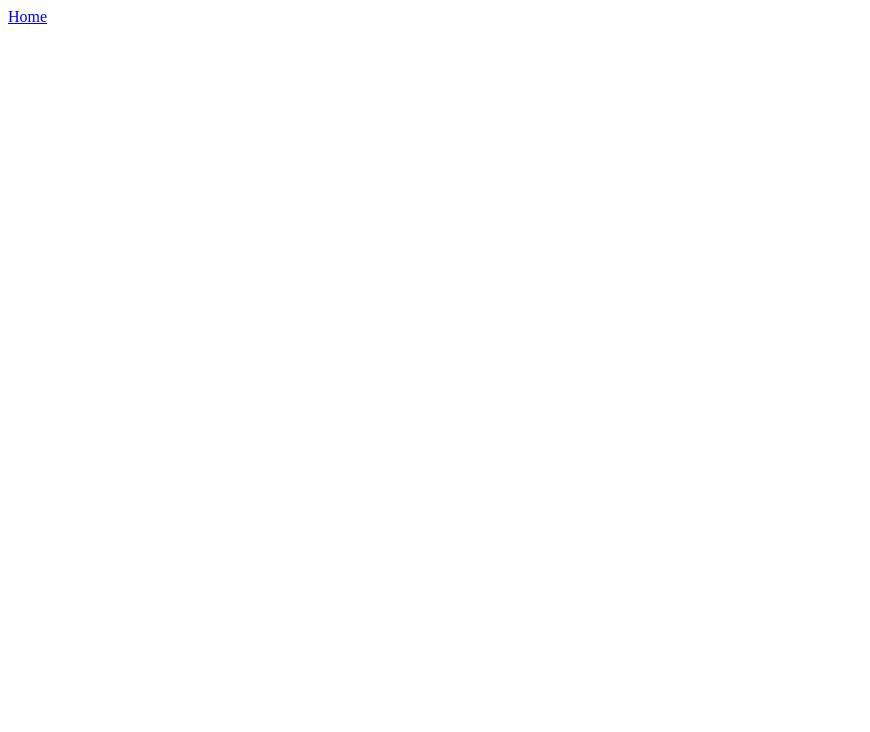
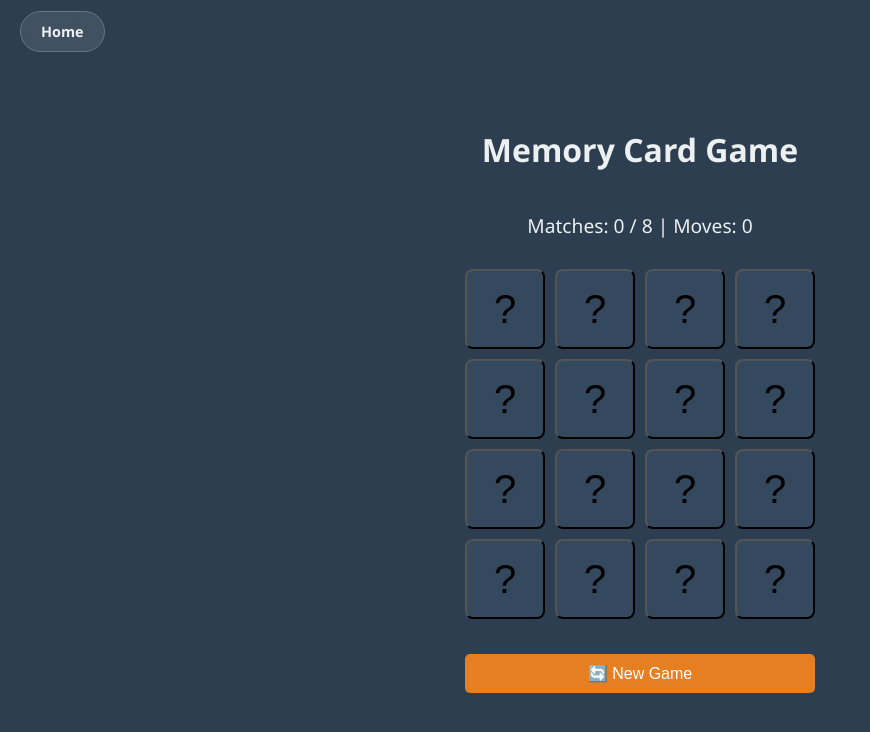
Before and after one commit to kaminimangal/small_js_projects, a website built with Vite: page 07_Memory Card Game/index.html in a window 1280 px wide. Shown: the whole page, without its empty margins (0-870 px from the left). Built offline with nearby package versions, Linux system fonts and the light colour scheme.

Commit message:
Write logic and complete Memory Card Game

```diff
--- a/07_Memory Card Game/index.html
+++ b/07_Memory Card Game/index.html
@@ -12,7 +12,16 @@
       <a href="/" aria-current="page">Home</a>
     </nav>
     <main class="container">
+      <h1>Memory Card Game</h1>
 
+      <div class="resultDisplay">
+        Matches: <span id="matches">0 / 8</span> |
+        Moves: <span id="moves">0</span>
+      </div>
+
+      <div id="gameBoard"></div>
+
+      <button id="reset">🔄 New Game</button>
     </main>
     <script type="module" src="script.js"></script>
   </body>
--- a/07_Memory Card Game/script.js
+++ b/07_Memory Card Game/script.js
@@ -0,0 +1,109 @@
+const emojis = ['🐱', '🐱', '🐶', '🐶', '🦆', '🦆', '🐸', '🐸', '🦁', '🦁', '🐷', '🐷', '🐵', '🐵', '🦄', '🦄'];
+
+const matches = document.querySelector('#matches')
+const moves = document.getElementById('moves')
+
+const gameBoard = document.getElementById('gameBoard');
+const resetBtn = document.getElementById('reset');
+
+let numMoves = 0;
+let numMatches = 0;
+
+let flippedCards = [];
+
+// ... variables ...
+
+const initGame = () => {
+    // 1. Reset Variables
+    numMoves = 0;
+    numMatches = 0;
+    flippedCards = []; // Safety clear
+
+    // 2. Reset UI Text
+    moves.textContent = numMoves;
+    matches.textContent = `${numMatches} / 8`;
+
+    // 3. Clear Board
+    gameBoard.innerHTML = ''; // 1. CLEAR the board first!
+
+    let myArray = [...emojis];
+    myArray.sort(() => Math.random() - 0.5);
+
+    myArray.forEach((emo) => {
+        const btn = document.createElement('button');
+        btn.classList.add('card'); // Add the CSS class for styling!
+        btn.textContent = '?';
+        btn.dataset.secretName = emo; // Store the secret
+
+        // FIX: Add the listener RIGHT HERE
+        btn.addEventListener('click', flipCard);
+
+        gameBoard.appendChild(btn);
+    });
+};
+
+// Update flipCard to read the secret
+const flipCard = (e) => {
+    const clickedBtn = e.target;
+
+    // GUARD 1: If we are already checking 2 cards, ignore clicks (stop the user)
+    if (flippedCards.length === 2) return;
+
+    // GUARD 2: If the card is already flipped (prevent double-clicking same card)
+    if (clickedBtn.classList.contains('flipped')) return;
+
+    // VISUAL: Change the text to show the emoji
+    clickedBtn.textContent = clickedBtn.dataset.secretName;
+    clickedBtn.classList.add('flipped');
+
+    flippedCards.push(clickedBtn);
+
+    if(flippedCards.length === 2){
+        checkMatch();
+    }
+};
+
+const checkMatch = () => {
+    const [cardOne, cardTwo] = flippedCards;
+
+    // Increment Moves
+    numMoves++;
+    moves.textContent = numMoves;
+
+    if(cardOne.dataset.secretName === cardTwo.dataset.secretName){
+        // MATCH!
+        // Add a 'matched' class so they stay green/visible
+        cardOne.classList.add('matched');
+        cardTwo.classList.add('matched');
+
+        // Reset the array immediately so user can click next pair
+        flippedCards = [];
+
+        // Increment Score
+        numMatches++;
+        matches.textContent = `${numMatches} / 8`;
+
+        // Check Win Condition
+        if (numMatches === 8) {
+            setTimeout(() => alert(`You won in ${numMoves} moves!`), 500);
+        }
+
+    } else {
+        // NO MATCH!
+        // Wait 1 second so user can see the cards
+        setTimeout(() => {
+            cardOne.textContent = '?';
+            cardTwo.textContent = '?';
+            cardOne.classList.remove('flipped');
+            cardTwo.classList.remove('flipped');
+
+            // Reset array AFTER the timeout
+            flippedCards = [];
+        }, 1000);
+    }
+}
+
+resetBtn.addEventListener('click', initGame);
+
+// Call it once to start the game
+initGame();
--- a/07_Memory Card Game/style.css
+++ b/07_Memory Card Game/style.css
@@ -0,0 +1,112 @@
+:root {
+    --bg-color: #2c3e50;
+    --card-back: #34495e;
+    --card-matched: #2ecc71; /* Green */
+    --text-color: #ecf0f1;
+  }
+
+  body {
+    background-color: var(--bg-color);
+    color: var(--text-color);
+    font-family: 'Segoe UI', sans-serif;
+    display: flex;
+    justify-content: center;
+    align-items: center;
+    min-height: 100vh;
+    margin: 0;
+  }
+
+  .container {
+    text-align: center;
+    display: flex;
+    flex-direction: column;
+    gap: 20px;
+  }
+
+  /* THE GAME GRID */
+  #gameBoard {
+    display: grid;
+    /* This creates 4 columns, each 80px wide */
+    grid-template-columns: repeat(4, 80px);
+    gap: 10px;
+    margin: 0 auto; /* Centers the grid */
+  }
+
+  /* THE CARDS (Generated by JS later) */
+  .card {
+    width: 80px;
+    height: 80px;
+    background-color: var(--card-back);
+    border-radius: 8px;
+    cursor: pointer;
+    font-size: 2.5rem;
+    display: flex;
+    justify-content: center;
+    align-items: center;
+    transition: transform 0.3s, background-color 0.3s;
+    user-select: none; /* Prevents highlighting text */
+  }
+
+  .card:hover {
+    transform: scale(1.05);
+    background-color: #46637f;
+  }
+
+  /* State: Card is Flipped or Matched */
+  .card.flipped, .card.matched {
+    background-color: #fff;
+    color: #333;
+    transform: rotateY(180deg); /* Cool flip effect */
+  }
+
+  .card.matched {
+    background-color: var(--card-matched);
+    color: white;
+    border: 2px solid #27ae60;
+  }
+
+  /* Stats and Reset Button */
+  .resultDisplay {
+    font-size: 1.2rem;
+    margin-bottom: 10px;
+  }
+
+  #reset {
+    padding: 10px 20px;
+    font-size: 1rem;
+    background-color: #e67e22;
+    color: white;
+    border: none;
+    border-radius: 5px;
+    cursor: pointer;
+    margin-top: 15px;
+  }
+  #reset:hover { background-color: #d35400; }
+
+  /* --- NAVIGATION --- */
+nav {
+    position: absolute;
+    top: 20px;
+    left: 20px;
+    z-index: 10; /* Ensures it stays on top of cards */
+  }
+
+  nav a {
+    text-decoration: none;
+    color: #ecf0f1;
+    background-color: rgba(255, 255, 255, 0.1); /* Glass effect */
+    padding: 10px 20px;
+    border-radius: 30px; /* Pill shape */
+    font-weight: bold;
+    border: 1px solid rgba(255, 255, 255, 0.2);
+    backdrop-filter: blur(5px); /* Blurs background behind the button */
+    transition: all 0.3s ease;
+    font-size: 0.9rem;
+  }
+
+  nav a:hover {
+    background-color: #fff;
+    color: #2c3e50;
+    box-shadow: 0 0 15px rgba(255, 255, 255, 0.3); /* Glow */
+    transform: translateY(-2px);
+  }
```
